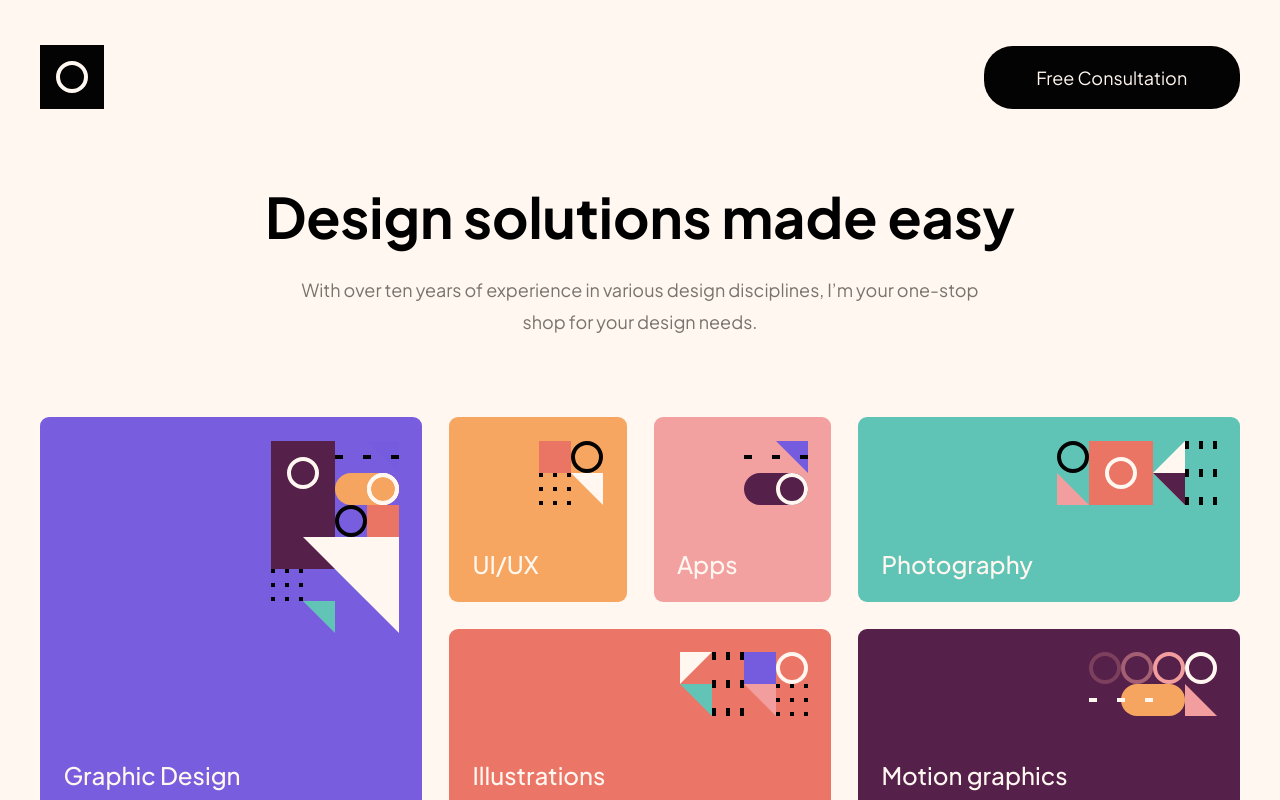
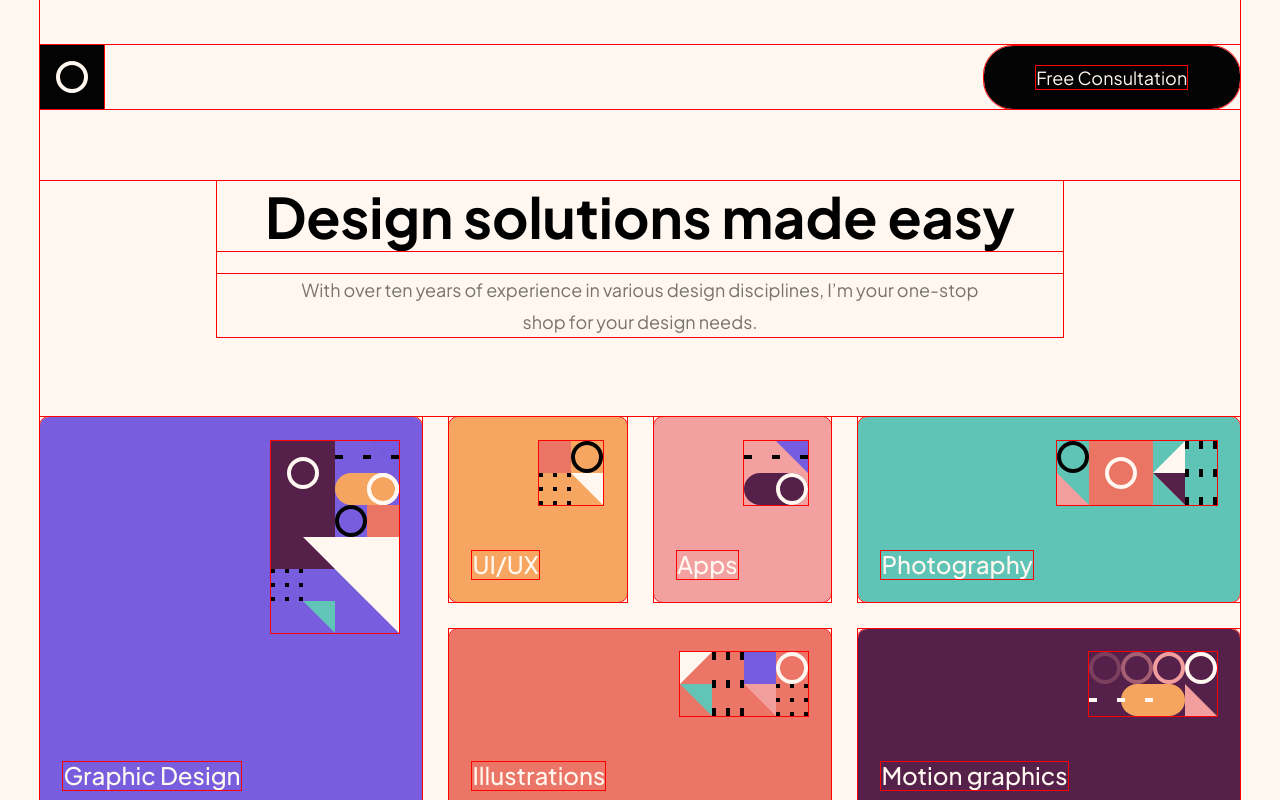
Before and after one commit to JlordS32/Design-Portfolio, a React (Vite) app: page / in a window 1280 px wide. Shown: the top 800 px of the page. Built offline with nearby package versions, Linux system fonts and the light colour scheme.

Commit message:
follow up

```diff
--- a/src/styles/index.scss
+++ b/src/styles/index.scss
@@ -30,6 +30,7 @@
 * {
    margin: 0;
    padding: 0;
+   outline: 1px red solid;
 }
 
 *,
```
